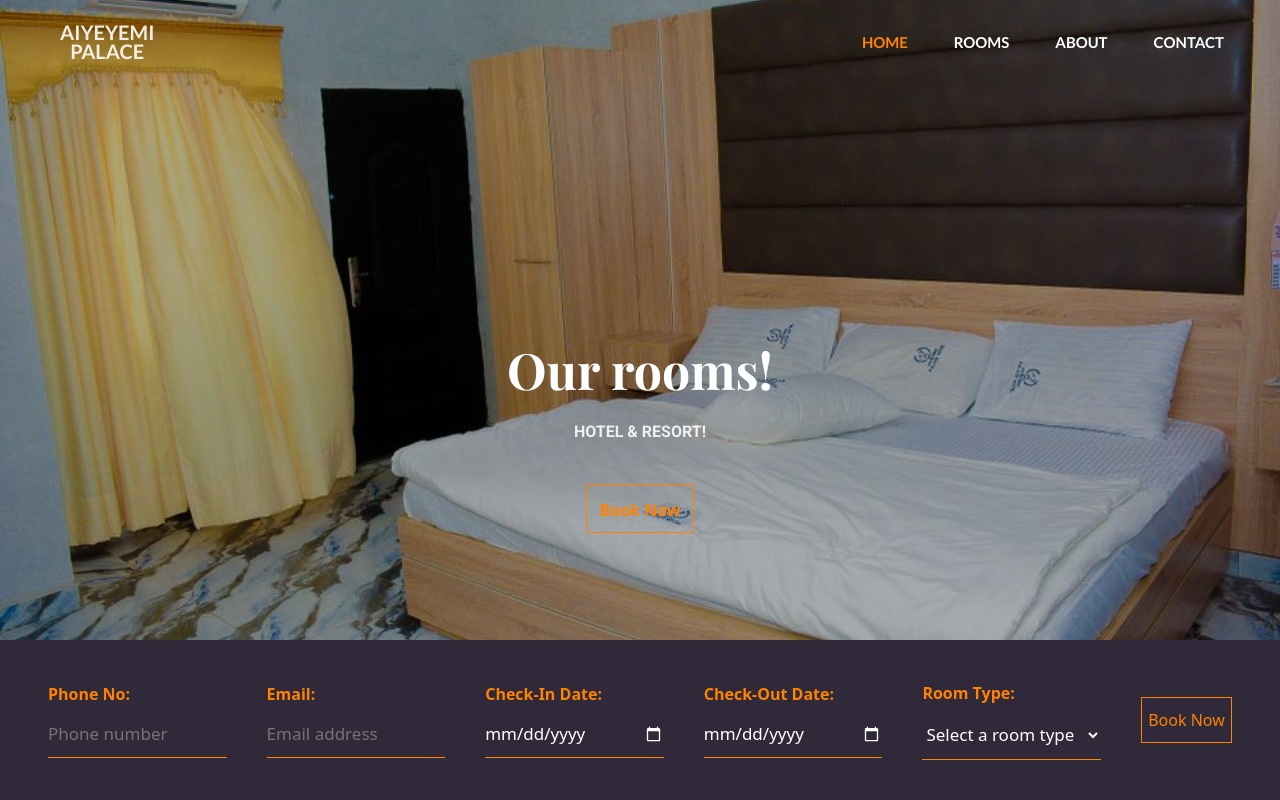
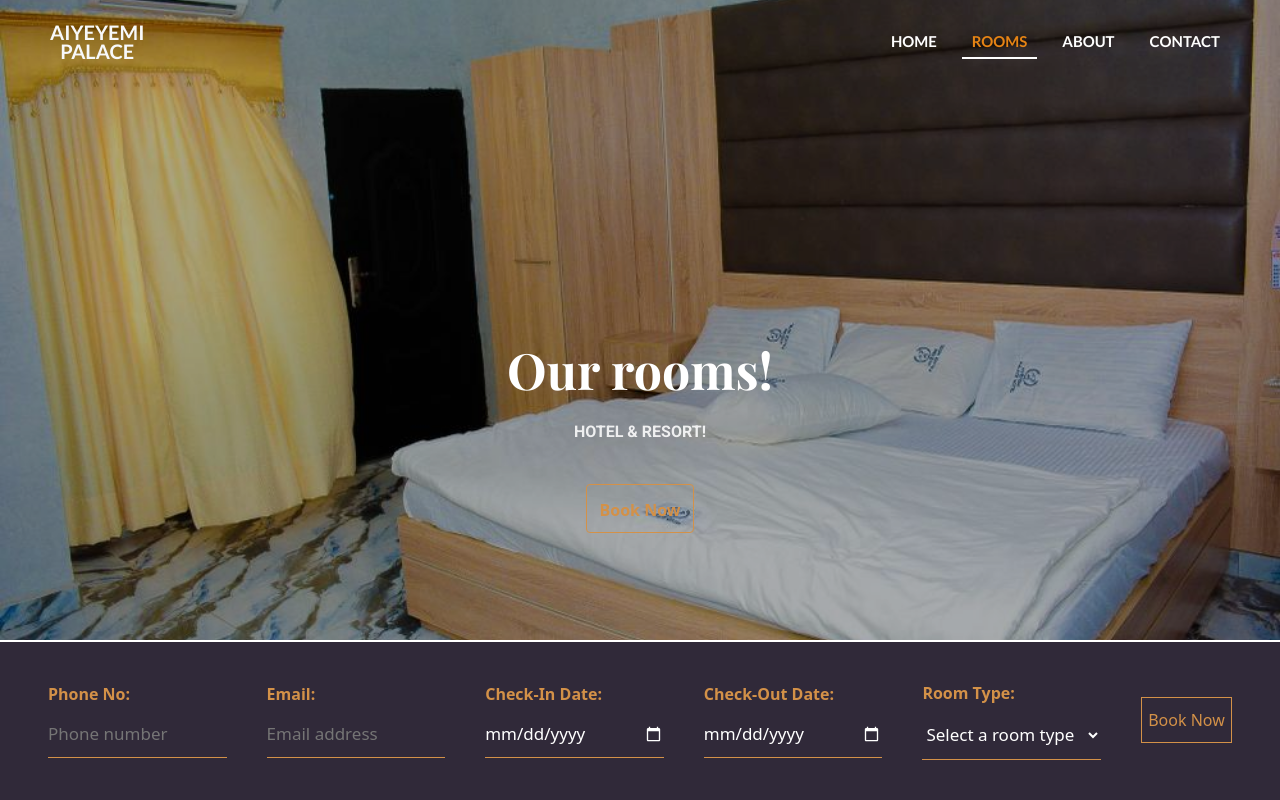
Before and after one commit to pepelindr13/Aiyeyemi, a React (Vite) app: page /rooms in a window 1280 px wide. Shown: the top 800 px of the page. Built offline with nearby package versions, Linux system fonts and the light colour scheme; a web font is replaced by a local one.

Commit message:
committed

```diff
--- a/src/Components/Book.jsx
+++ b/src/Components/Book.jsx
@@ -61,6 +61,7 @@ const Book = () => {
       checkInDate: "",
       checkOutDate: "",
       roomType: "",
+      phone: ""
     });
   };
 
@@ -119,7 +120,7 @@ const Book = () => {
       </div>
         <div className="bookDiv pt-5">
             <div>
-                <h2 className="mb-4">Book a room with us today and enjoy a relaxing & comfy stay </h2>
+                <h2 className="mb-4">Book a room with us below today and enjoy a relaxing & comfy stay </h2>
                 <p className=" lh-lg text-secondary">Discover the perfect blend of luxury and comfort at <span style={{color:"#ec8004", fontWeight:"bold"}}>Aiyeyemi Palace Hotel</span>, where every stay is a memorable experience. Whether you're seeking a romantic getaway, a family vacation, or a business trip, our elegant rooms and top-notch amenities are designed to cater to all your needs.</p>
             </div>
             <div className="RbookDiv">
--- a/src/Components/Booking.jsx
+++ b/src/Components/Booking.jsx
@@ -7,7 +7,7 @@ import Navbar from "./Navbar";
 import Tt1 from "../assets/Images/30k1.jpg";
 import Tt2 from "../assets/Images/30k2.jpg";
 import Tt3 from "../assets/Images/30k3.jpg";
-// import Tf1 from "../assets/Images/25K1.jpg";
+import Tf1 from "../assets/Images/25K1.jpg";
 import Tf2 from "../assets/Images/25k2.jpg";
 import Tf3 from "../assets/Images/25k3.jpg";
 import r3 from "../assets/Images/153.jpg";
@@ -104,7 +104,7 @@ const Booking = () => {
               <img src={Room1} className="d-block w-100" alt="..." />
               <div
                 id="cap2"
-                className="carousel-caption animate__animated animate__slideInUp fade-in"
+                className="carousel-caption animate__animated animate__slideInUp bounce"
               >
                 <h1 style={{ fontSize: "50px" }}>Our rooms!</h1>
                 <p>HOTEL & RESORT!</p>
@@ -117,7 +117,7 @@ const Booking = () => {
               <img src={Room2} className="d-block w-100" alt="..." />
               <div
                 id="cap"
-                className="carousel-caption animate__animated animate__slideInUp fade-in"
+                className="carousel-caption animate__animated animate__slideInUp bounce"
               >
                 <h1 style={{ fontSize: "50px" }}>Comfy & Luxurious Rooms</h1>
                 <p>YOUR ROOM YOUR STAY!</p>
@@ -130,7 +130,7 @@ const Booking = () => {
               <img src={Room3} className="d-block w-100" alt="..." />
               <div
                 id="cap3"
-                className="carousel-caption animate__animated animate__slideInUp fade-in"
+                className="carousel-caption animate__animated animate__slideInUp bounce"
               >
                 <h1 style={{ fontSize: "50px" }}>Enjoy every second.</h1>
                 <p>ENJOY WITH US!</p>
@@ -235,7 +235,7 @@ const Booking = () => {
           >
             <div class="carousel-inner">
               <div class="carousel-item active">
-                <img src={Tf2} class="d-block w-100" alt={Room1} />
+                <img src={Tf1} class="d-block w-100" alt={Room1} />
               </div>
               <div class="carousel-item">
                 <img src={Tf2} class="d-block w-100" alt={Room1} />
--- a/src/Components/Contact.jsx
+++ b/src/Components/Contact.jsx
@@ -22,8 +22,8 @@ const Contact = () => {
         </div>
       <div id="contactDiv" className="background-containerr shadow-sm px-5">
         <div className="text-center">
-          <p>CHAT WITH US</p>
-          <h1>GET IN TOUCH</h1>
+          <p className="fw-bold">CHAT WITH US</p>
+          <h1 className="fw-bolder">GET IN TOUCH!</h1>
           <button onClick={nav} className="bookBtn mt-2">
             BOOK ROOM
           </button>
--- a/src/Components/DelayedLink.jsx
+++ b/src/Components/DelayedLink.jsx
@@ -1,9 +1,8 @@
-// DelayedLink.jsx
 import React, { useState } from 'react';
 import { useNavigate } from 'react-router-dom';
-import FullScreenLoader from './FullScreenLoader';
+import Loader from './FullScreenLoader';
 
-const DelayedLink = ({ to, delay = 5000, children }) => {
+const DelayedLink = ({ to, delay = 3000, children, setActiveLink, isActive }) => {
   const [loading, setLoading] = useState(false);
   const navigate = useNavigate();
 
@@ -13,13 +12,21 @@ const DelayedLink = ({ to, delay = 5000, children }) => {
 
     setTimeout(() => {
       setLoading(false);
+      setActiveLink(to); // Set the active link
       navigate(to);
     }, delay);
   };
 
   return (
     <>
-      {loading ? <FullScreenLoader /> : <a className='text-decoration-none' href={to} onClick={handleClick}>{children}</a>}
+      {loading && <Loader />}
+      <a
+        className={`text-decoration-none ${isActive ? 'nav-item-active' : 'nav-item'}`}
+        href={to}
+        onClick={handleClick}
+      >
+        {children}
+      </a>
     </>
   );
 };
--- a/src/Components/Hero.jsx
+++ b/src/Components/Hero.jsx
@@ -329,11 +329,10 @@ const Hero = () => {
         <h1
           style={{
             textAlign: "center",
-            fontWeight: "bolder",
           }}
         >
-          <h1 className="fs-1 ro fw-bold">Guestbook</h1>
-          WHAT O<span id="rse">UR CUSTOMER</span>S SAY
+          <h1 className="f2-2 ro fw-bolder">Guestbook</h1>
+          What o<span id="rse">ur customer</span>s say
         </h1>
         <div id="carouselExampleIndicators" class="carousel slide paddedCaro">
           <div class="carousel-indicators">
--- /dev/null
+++ b/src/Components/Navbar.css
@@ -0,0 +1,84 @@
+/* General navbar styles */
+.navbar {
+    color: white;
+  }
+
+  .navbar-container {
+    padding: 0 50px;
+  }
+
+  .navbar-brand {
+    font-size: 1.5rem;
+    text-decoration: none;
+    color: white;
+  }
+
+  /* Hamburger button styles */
+  #hamburger {
+    display: none;
+    font-size: 2.2rem;
+    background: none;
+    border: none;
+    color: white;
+    cursor: pointer;
+  }
+
+  /* Navigation menu styles */
+  .nav-menu {
+    display: flex;
+    gap: 15px;
+  }
+
+  .nav-item {
+    text-decoration: none;
+    color: white;
+    font-size: 1rem;
+    padding: 5px 10px;
+    transition: color 0.3s;
+  }
+
+  /* Responsive styles for small screens */
+  @media (max-width: 768px) {
+    #hamburger {
+      display: block;
+    }
+
+    .navbar-container {
+        padding: 0 10px;
+      }
+
+    .nav-menu {
+      display: none;
+      flex-direction: column;
+      width: 100%;
+    }
+
+    .nav-menu.active {
+      display: flex;
+      width: 100%;
+      position: absolute;
+      background: #333333f6;
+      left: 0;
+      top: 70px;
+      flex-direction: column;
+      justify-content:center;
+      align-items: center;
+      height: max-content;
+      padding: 20px;
+      border: none;
+    }
+
+    .nav-menu.active .nav-item {
+      padding: 10px 0;
+    }
+
+    .nav-menu.active .nav-item:hover {
+    }
+
+    .nav-item {
+      text-align: center;
+      width: 100%;
+      padding: 10px 0;
+      /* border-top: 1px solid #444; */
+    }
+  }
--- a/src/Components/Navbar.jsx
+++ b/src/Components/Navbar.jsx
@@ -1,79 +1,61 @@
-import React from "react";
-import { Link } from "react-router-dom";
-import Logo from "../assets/Images/logo_transparent.png";
-import DelayedLink from "./DelayedLink";
-import { NavLink } from "react-router-dom";
+import React, { useState } from "react";
+import { NavLink, Link } from "react-router-dom";
+import "./Navbar.css"; // Ensure you have this CSS file
 
 const Navbar = () => {
+  const [isOpen, setIsOpen] = useState(false);
+
+  const toggleNavbar = () => {
+    setIsOpen(!isOpen);
+  };
+
   return (
-    <div className="px-3 px-lg-5">
-      <nav className="navbar navbar-expand-lg">
-        <div className="container-fluid d-flex justify-content-space-between">
-        <DelayedLink to={'/'} style={{textDecoration: "none"}}>
-        <div className="navbar-brand text-center">
-          <div>
-          <a className="fw-bolder" href="#">
-            AIYEYEMI
-          </a>
-          </div>
-          <div>
-          <a className="fw-bolder" href="#">
-            PALACE
-          </a>
-          </div>
+    <nav className="navbar">
+      <div className="navbar-container d-flex justify-content-between align-items-center w-100">
+        <Link to="/" className="navbar-brand fw-bolder text-light text-center">
+          <div>AIYEYEMI</div>
+          <div>PALACE</div>
+        </Link>
+        <button id="hamburger" onClick={toggleNavbar}>
+          &#9776;
+        </button>
+        <div className={`nav-menu ${isOpen ? "active" : ""}`}>
+          <NavLink
+            exact
+            to="/"
+            className="nav-item"
+            activeClassName="nav-item-active"
+            onClick={() => setIsOpen(false)}
+          >
+            Home
+          </NavLink>
+          <NavLink
+            to="/rooms"
+            className="nav-item"
+            activeClassName="nav-item-active"
+            onClick={() => setIsOpen(false)}
+          >
+            Rooms
+          </NavLink>
+          <NavLink
+            to="/about"
+            className="nav-item"
+            activeClassName="nav-item-active"
+            onClick={() => setIsOpen(false)}
+          >
+            About
+          </NavLink>
+          <NavLink
+            to="/contact"
+            className="nav-item"
+            activeClassName="nav-item-active"
+            onClick={() => setIsOpen(false)}
+          >
+            Contact
+          </NavLink>
         </div>
-        </DelayedLink>
-            <div className="navbar-toggler hamburger text-light"
-                        data-bs-toggle="collapse"
-                        data-bs-target="#navbarNavDropdown"
-                        aria-controls="navbarNavDropdown"
-                        aria-expanded="false"
-                        aria-label="Toggle navigation"
-            >
-              <span></span>
-              <span></span>
-              <span></span>
-            </div>
-        </div>
-        <div className="collapse navbar-collapse" id="navbarNavDropdown">
-          <ul className="navbar-nav w-100 d-flex p-2 p-lg-0 text-start">
-            <DelayedLink style={{textDecoration:"none"}} to={'/'}>
-            <li className="nav-item">
-              <a
-              id="navLink"
-                className="nav-link active fw-bold  text-decoration-none"
-                aria-current="page"
-                href="#"
-              >
-                HOME
-              </a>
-            </li>
-            </DelayedLink>
-            <DelayedLink style={{textDecoration:"none"}} to={'/rooms'}>
-            <li className="nav-item">
-              <a className="nav-link fw-bold" href="#">
-                ROOMS
-              </a>
-            </li>
-            </DelayedLink>
-            <DelayedLink to={'/about'} style={{textDecoration:"none"}}>
-            <li className="nav-item">
-              <a className="nav-link fw-bold" href="#">
-                ABOUT
-              </a>
-            </li>
-            </DelayedLink>
-            <DelayedLink to={'/contact'} style={{textDecoration:"none"}}>
-            <li className="nav-item">
-              <a className="nav-link fw-bold" href="#">
-                CONTACT
-              </a>
-            </li>
-            </DelayedLink>
-          </ul>
-        </div>
-      </nav>
-    </div>
+      </div>
+    </nav>
   );
 };
 
--- a/src/index.css
+++ b/src/index.css
@@ -61,8 +61,8 @@ position: relative;
   font-family: 'Lato', sans-serif;
 }
 
-.nav-item a:hover {
-  color: #FF8300;
+.nav-item:hover {
+  color: #d39148;
 }
 
 .nav-link {
@@ -112,13 +112,16 @@ position: relative;
 }
 
 #navLink{
-  color:   #FF8300 ;
+  color:   #d39148 ;
 }
+
+
 
 .nav-item {
   font-size: 15px;
+  text-transform: uppercase;
+  font-weight: bolder;
   width: 100%;
-  color: white;
 }
 
 #navLink:hover{
@@ -140,7 +143,7 @@ position: relative;
 }
 
 .booking h1 {
-  font-size: 40px;
+  font-size: 30px;
   font-weight: 700;
   color: white;
 }
@@ -172,7 +175,7 @@ position: relative;
 }
 
 .carousel-caption h1 {
-  font-size: 40px;
+  font-size: 30px;
   font-weight: 700;
   color: white;
 }
@@ -196,15 +199,15 @@ margin-bottom: 40px;
 
 .bookBtn {
   background-color: transparent;
-  color: #FF8300 ;
-  border: 1px solid #FF8300 ;
+  color: #d39148 ;
+  border: 1px solid #d39148 ;
   padding: 13px 13px 10px 13px;
   border-radius: 4px;
   font-weight: 600;
 }
 
 .bookBtn:hover {
-  background-color: #FF8300 ;
+  background-color: #d39148 ;
   color: white;
 }
 
@@ -236,13 +239,13 @@ align-items: center;
 .about h1 {
   font-size: 30px;
   font-weight: 700;
-  color: #FF8300;
+  color: #d39148;
 }
 
 .about h6 {
   font-size: 14px;
   font-weight: 700;
-  color: #FF8300;
+  color: #d39148;
 }
 
 .aboutSec{
@@ -259,16 +262,16 @@ align-items: center;
 }
 
 .bookBtn2 {
-  background-color: #FF8300;
+  background-color: #d39148;
   color: white;
-  border: 1px solid #FF8300;
+  border: 1px solid #d39148;
   padding: 13px 13px 10px 13px;
   border-radius: 4px;
 
 }
 
 .aboutSec:hover {
-  background-color: #FF8300;
+  background-color: #d39148;
   transition: 1s ease-in-out;
 }
 
@@ -306,7 +309,7 @@ align-items: center;
 
 
 .about h6 {
-  color: #FF8300;
+  color: #d39148;
   font-weight: 700;
   font-size: 17px;
 }
@@ -318,7 +321,7 @@ padding-top: 100px;
 }
 
 .services h4, .services h6, .featured h6 {
-  color: #FF8300;
+  color: #d39148;
 }
 
 .services h6, .featured h6 {
@@ -429,7 +432,7 @@ padding-top: 100px;
   position: relative; /* Ensure the content is positioned above the background */
   z-index: 1;
   font-weight: 900;
-  color: #FF8300;
+  color: #d39148;
   margin-bottom: 20px;
 }
 
@@ -456,8 +459,8 @@ background-color: rgba(241, 241, 241, 0.692);
 }
 
 .rooms button {
-  background:#FF8300;
-  border: 1px solid #FF8300;
+  background:#d39148;
+  border: 1px solid #d39148;
   font-size: 12px;
   color: white;
   margin-left: 20px;
@@ -465,13 +468,13 @@ background-color: rgba(241, 241, 241, 0.692);
 }
 #spanBtn:hover{
   background-color: white;
-  color: #FF8300;
+  color: #d39148;
   transition: .5s ease-in-out;
   border: none;
 }
 
 .rooms span {
-  color: #FF8300;
+  color: #d39148;
   font-weight: 700;
   font-size: 18px;
   font-family: 'Playfair Display', serif;
@@ -532,7 +535,7 @@ background-color: rgba(241, 241, 241, 0.692);
   padding: 10px 0;
   background: transparent;
   border: none;
-  border-bottom:1px solid  #FF8300;
+  border-bottom:1px solid  #d39148;
   color: white;
   min-width: 100%;
   font-size: 17px;
@@ -542,7 +545,7 @@ background-color: rgba(241, 241, 241, 0.692);
 
 
 .RBooking label {
- color: #FF8300;
+ color: #d39148;
  font-weight: 700;
  margin-bottom: 5px;
 }
@@ -550,7 +553,7 @@ background-color: rgba(241, 241, 241, 0.692);
 
 .RBooking option {
   width: 100%;
-  background-color: #FF8300;
+  background-color: #d39148;
   font-size: 17px;
 outline: none;
 }
@@ -561,7 +564,7 @@ outline: none;
   width: 100%;
   background: none;
   border: none;
-  border-bottom:1px solid #FF8300;
+  border-bottom:1px solid #d39148;
   color: white;
   font-size: 17px;
   outline: none;
@@ -575,14 +578,14 @@ outline: none;
 .bootBtn {
   width: 50%;
   background-color: transparent;
-  color: #FF8300;
-  border: 1px solid #FF8300;
+  color: #d39148;
+  border: 1px solid #d39148;
   padding: 10px 0;
 }
 
 .bootBtn:hover {
   color: white;
-  background-color: #FF8300;
+  background-color: #d39148;
 }
 
 .roomContainer {
@@ -638,7 +641,7 @@ color: white;
 }
 
 .roomies h1 {
-  color: #FF8300;
+  color: #d39148;
 }
 
 .roomimg {
@@ -648,7 +651,7 @@ color: white;
 }
 
 .roomBtn {
-  background-color: #FF8300;
+  background-color: #d39148;
   color: white;
   font-size: 17px;
   font-weight: 600;
@@ -658,12 +661,12 @@ color: white;
 }
 
 .roomBtn:hover{
-  color: #FF8300;
+  color: #d39148;
   background-color: black;
 }
 
 .roomContainer h6 {
-  color: #FF8300;
+  color: #d39148;
 }
 
 .roomContainer p {
@@ -678,11 +681,16 @@ color: white;
 }
 
 .carousel-control-prev-icon:hover,.carousel-control-next-icon:hover {
-  background-color: #FF8300;
+  background-color: #d39148;
 }
 
 .guestBook {
   padding: 100px 10px;
+}
+
+.guestBook h1{
+  font-size: 40px;
+  font-weight: 400;
 }
 
 .stars img {
@@ -691,7 +699,7 @@ color: white;
 }
 
 .guestBook h5{
-  color: #FF8300;
+  color: #d39148;
   font-weight: 700;
   margin: 15px 0;
 }
@@ -722,7 +730,7 @@ color: white;
 }
 
 .bookDiv h2 {
-  color: #FF8300;
+  color: #d39148;
 }
 
 .bookDiv p {
@@ -738,7 +746,7 @@ input {
 .RbookDiv input, .RbookDiv select{
   width: 100%;
   padding: 14px;
-  border: 1px solid #ff8400be;
+  border: 1px solid #ff8400;
   margin: 10px 0;
   outline: none;
   background: transparent;
@@ -747,7 +755,7 @@ input {
 /* .RbookDiv textarea{
   width: 100%;
   padding: 10px;
-  border: 1px solid #FF8300;
+  border: 1px solid #d39148;
   border-radius: 5px;
   margin: 10px 0;
 } */
@@ -772,7 +780,7 @@ input {
 .aboutUs {
   display: grid;
   grid-template-columns: 1fr 1fr;
-  padding:50px 100px;
+  padding:100px 100px;
   gap: 100px;
   align-items: center;
   background-color: rgb(240, 240, 240);
@@ -780,7 +788,7 @@ input {
 }
 
 .aboutUs h6, .aboutUs span,.gallery h6 {
-  color: #FF8300;
+  color: #d39148;
   font-weight: 700;
 }
 
@@ -788,7 +796,7 @@ input {
  margin-top: 40px;
   font-weight: 500;
   font-size: 18px;
-  color: rgb(107, 106, 106);
+  color: rgb(56, 56, 56);
 
 }
 .aboutUs img {
@@ -820,7 +828,7 @@ input {
   right: 20px;
   padding: 10px 20px;
   font-size: 18px;
-  background-color: #FF8300; /* Change this to your preferred color */
+  background-color: #d39148; /* Change this to your preferred color */
   color: white;
   border: none;
   border-radius: 100%;
@@ -832,13 +840,13 @@ input {
 
 #scrollToTopBtn:hover {
   background-color: black; /* Change this to your preferred hover color */
-  color: #FF8300;
+  color: #d39148;
 }
 #add:hover {
   font-weight: 700;
 }
 .addh5{
-  color: #FF8300;
+  color: #d39148;
 }
 .addh5 p{
   color: rgb(107, 106, 106);
@@ -851,6 +859,11 @@ input {
  font-weight: 600;
 }
 
+.active {
+  color: #e68414;
+  border-bottom: 2px solid white;
+}
+
 .contactFlex {
   justify-content: center;
   gap: 200px;
@@ -858,7 +871,7 @@ input {
 }
 
 .phone {
-  color: #FF8300;
+  color: #d39148;
   font-weight: 700;
   font-size: 17px;
   font-size: 18px;
@@ -891,7 +904,7 @@ input {
   padding: 10px;
   font-size: 16px;
   color: white;
-  background-color: #FF8300;
+  background-color: #d39148;
   border: none;
   border-radius: 5px;
   cursor: pointer;
@@ -899,7 +912,7 @@ input {
 
 .contactForm button:hover {
   background-color: white;
-  color: #FF8300;
+  color: #d39148;
 }
 
 .contactForm p {
@@ -1066,12 +1079,12 @@ input {
   .navbar-nav {
     background-color: rgba(255, 255, 255, 0.822);
     gap: 10px;
-    color: #FF8300;
+    color: #d39148;
     padding: 20px;
   }
 
   .nav-item .nav-link {
-    color: #FF8300;
+    color: #d39148;
   }
 
   .box {
@@ -1079,7 +1092,7 @@ input {
   }
 
   .nav-link a {
-    color: #FF8300;
+    color: #d39148;
   }
 
   .firstCaro img,.firstCarou img   {
@@ -1141,7 +1154,7 @@ bottom: 200px;
   padding: 70px 0;
 }
 .services h1 {
-  font-size: 35px;
+  font-size: 30px;
 }
 
 .rooms {
@@ -1156,7 +1169,7 @@ bottom: 200px;
 }
 
 .featured h1 {
-  font-size: 40px;
+  font-size: 30px;
 }
 
 .rooms p{
@@ -1184,7 +1197,9 @@ bottom: 200px;
 
 
 
-
+.abt h1 {
+  font-size: 45px;
+}
 
 
 
@@ -1199,6 +1214,10 @@ bottom: 200px;
 
 .guestBook {
   padding: 50px 5px;
+}
+
+.guestBook h1 {
+  font-size: 25px;
 }
 
 .customDiv {
```
Also changed, not shown: src/Components/FullScreenLoader.jsx (line endings or trailing spaces).
